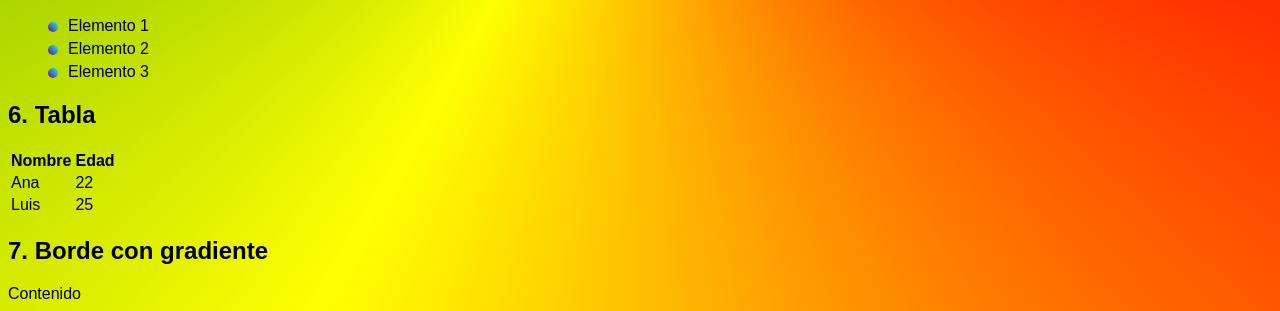
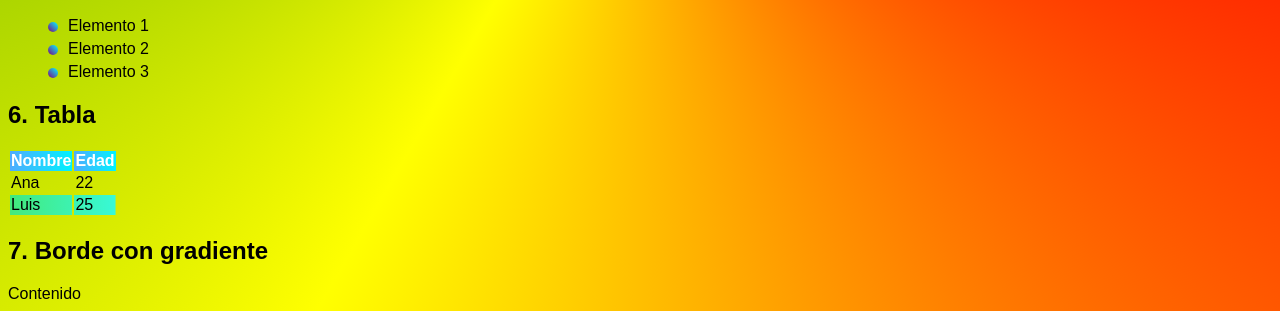
Before and after one commit to Saidale/26AProgWebSaid, a plain HTML site: page practica-gradientes/index.html in a window 1280 px wide. Shown: the part 809-1120 px from the top of the page. Drawn offline with Linux system fonts and the light colour scheme.

Commit message:
Ejercicio8: Gradientes en una tabla

```diff
--- a/practica-gradientes/styles.css
+++ b/practica-gradientes/styles.css
@@ -85,3 +85,14 @@ li::before {
  background: linear-gradient(45deg, purple, cyan);
  border-radius: 50%;
 }
+
+
+/* 8. Tabla */
+th {
+ background: linear-gradient(to right, #4facfe, #00f2fe);
+ color: white;
+}
+
+tr.highlight {
+ background: linear-gradient(to right, #43e97b, #38f9d7);
+}
```
